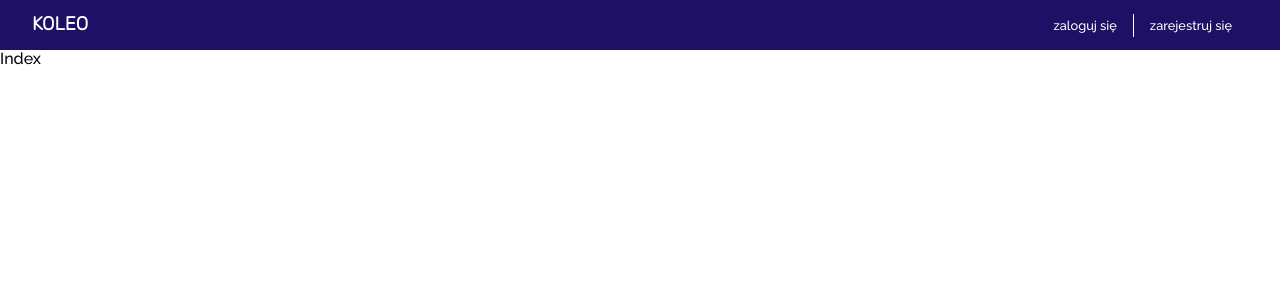
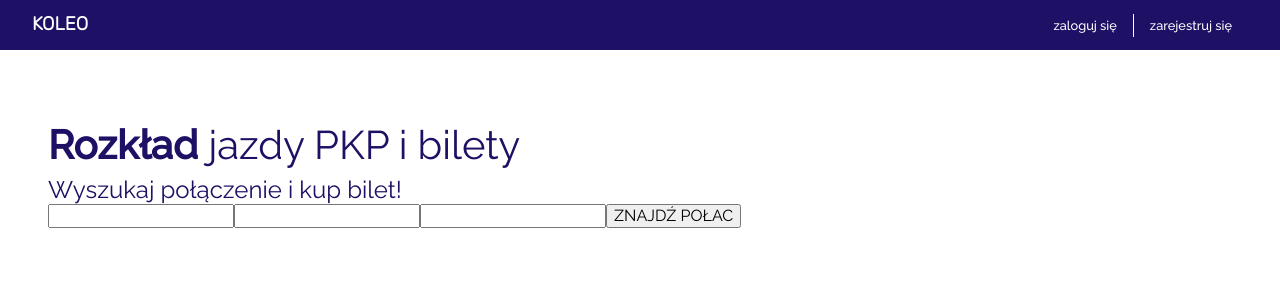
Before and after one commit to marcinwilkdev/koleo-clone-frontend, a React (Create React App) app: page / in a window 1280 px wide. Shown: the top 300 px of the page. Built offline with nearby package versions, Linux system fonts and the light colour scheme.

Commit message:
create initial Welcome page

```diff
--- a/src/App.tsx
+++ b/src/App.tsx
@@ -9,16 +9,18 @@ const App: React.FC = () => {
     return (
         <Fragment>
             <Header />
+            <main>
                 <Switch>
                     <Route path="/" component={Index} exact />
                     <Route path="/signin" exact>
                         <Auth />
                     </Route>
                     <Route path="/signup" exact>
-                  <Auth signup/>
+                        <Auth signup />
                     </Route>
                     <Route path="/" component={NotFound} />
                 </Switch>
+            </main>
         </Fragment>
     );
 };
--- /dev/null
+++ b/src/components/Welcome/Welcome.tsx
@@ -0,0 +1,15 @@
+import React from "react";
+import classes from "./styles/Welcome.module.css"
+import WelcomeForm from "./WelcomeForm";
+
+const Welcome: React.FC = () => {
+    return (
+        <div className={classes.welcome}>
+            <p className={classes.firstLine}><b>Rozkład</b> jazdy PKP i bilety</p>
+            <p className={classes.secondLine}>Wyszukaj połączenie i kup bilet!</p>
+            <WelcomeForm />
+        </div>
+    );
+};
+
+export default Welcome;
--- /dev/null
+++ b/src/components/Welcome/WelcomeForm.tsx
@@ -0,0 +1,14 @@
+import React from "react";
+
+const WelcomeForm: React.FC = () => {
+    return (
+        <form>
+            <input type="text" />
+            <input type="text" />
+            <input type="data" />
+            <button type="submit">ZNAJDŹ POŁAC</button>
+        </form>
+    );
+};
+
+export default WelcomeForm;
--- /dev/null
+++ b/src/components/Welcome/styles/Welcome.module.css
@@ -0,0 +1,17 @@
+.welcome {
+    color: #1E1064;
+
+    padding: 2rem 3rem;
+
+    font-weight: 400;
+}
+
+.firstLine {
+    font-size: 250%;
+    margin-bottom: 0.5rem;
+}
+
+.secondLine {
+    font-size: 150%;
+    margin: 0;
+}
--- a/src/pages/Index.tsx
+++ b/src/pages/Index.tsx
@@ -1,9 +1,8 @@
-import React from 'react';
+import React from "react";
+import Welcome from "../components/Welcome/Welcome";
 
 const Index: React.FC = () => {
-    return (
-        <div>Index</div>
-    );
-}
+    return <Welcome />;
+};
 
 export default Index;
```
Also changed, not shown: src/components/Welcome/styles/WelcomeForm.module.css (added). Lines whose indentation alone changed are shown as unchanged.
